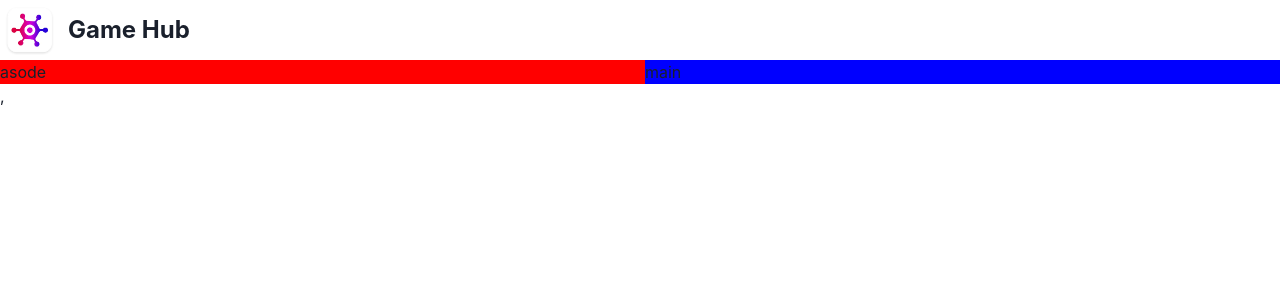
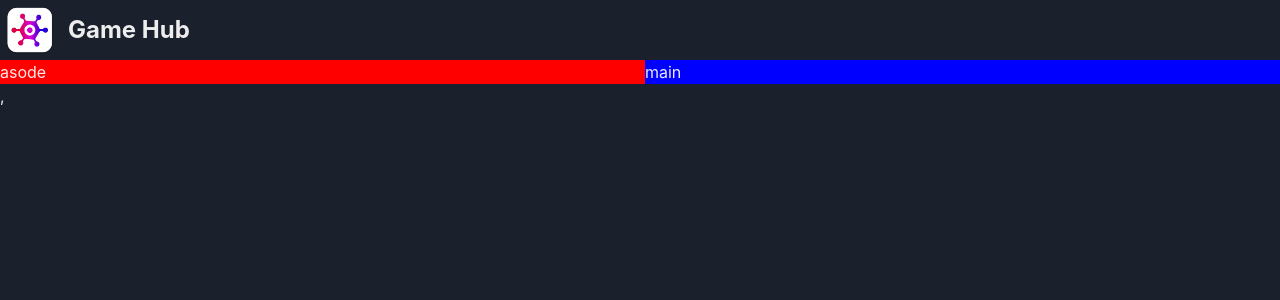
Before and after one commit to nurezf/game-hub, a React (Vite) app: page / in a window 1280 px wide. Shown: the top 300 px of the page. Built offline with nearby package versions, Linux system fonts and the light colour scheme.

Commit message:
implement dark mode

```diff
--- a/src/main.tsx
+++ b/src/main.tsx
@@ -1,12 +1,14 @@
 import { StrictMode } from "react";
 import { createRoot } from "react-dom/client";
-import { ChakraProvider } from "@chakra-ui/react";
+import { ChakraProvider, ColorModeScript } from "@chakra-ui/react";
 import App from "./App.tsx";
+import theme from "./theme.ts";
 import "./index.css";
 
 createRoot(document.getElementById("root")!).render(
   <StrictMode>
-    <ChakraProvider>
+    <ChakraProvider theme={theme}>
+      <ColorModeScript initialColorMode={theme.config.initialColorMode} />
       <App />
     </ChakraProvider>
     ,
--- /dev/null
+++ b/src/theme.ts
@@ -0,0 +1,11 @@
+import { extendTheme , ThemeConfig } from "@chakra-ui/react";
+
+
+const config: ThemeConfig = {
+    initialColorMode:'dark',
+
+}
+
+const theme= extendTheme({config})
+
+export default theme;
```
